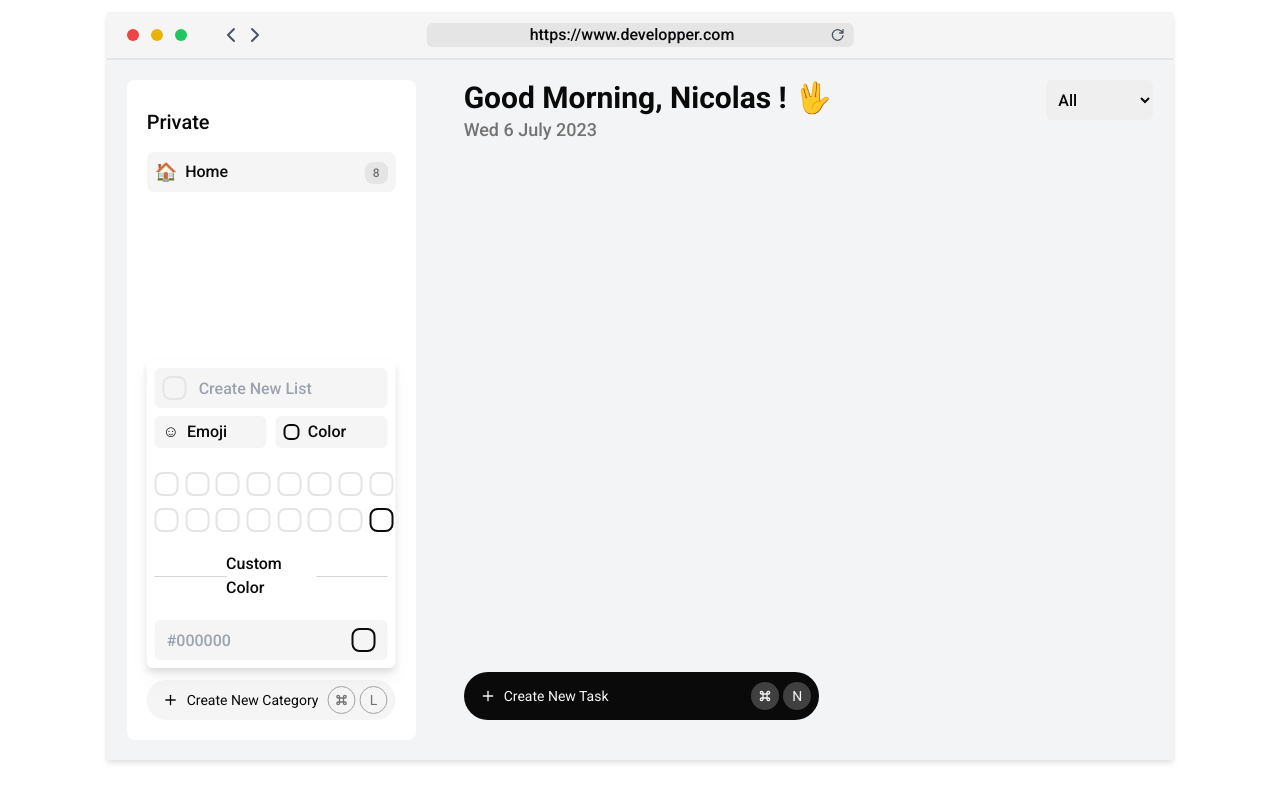
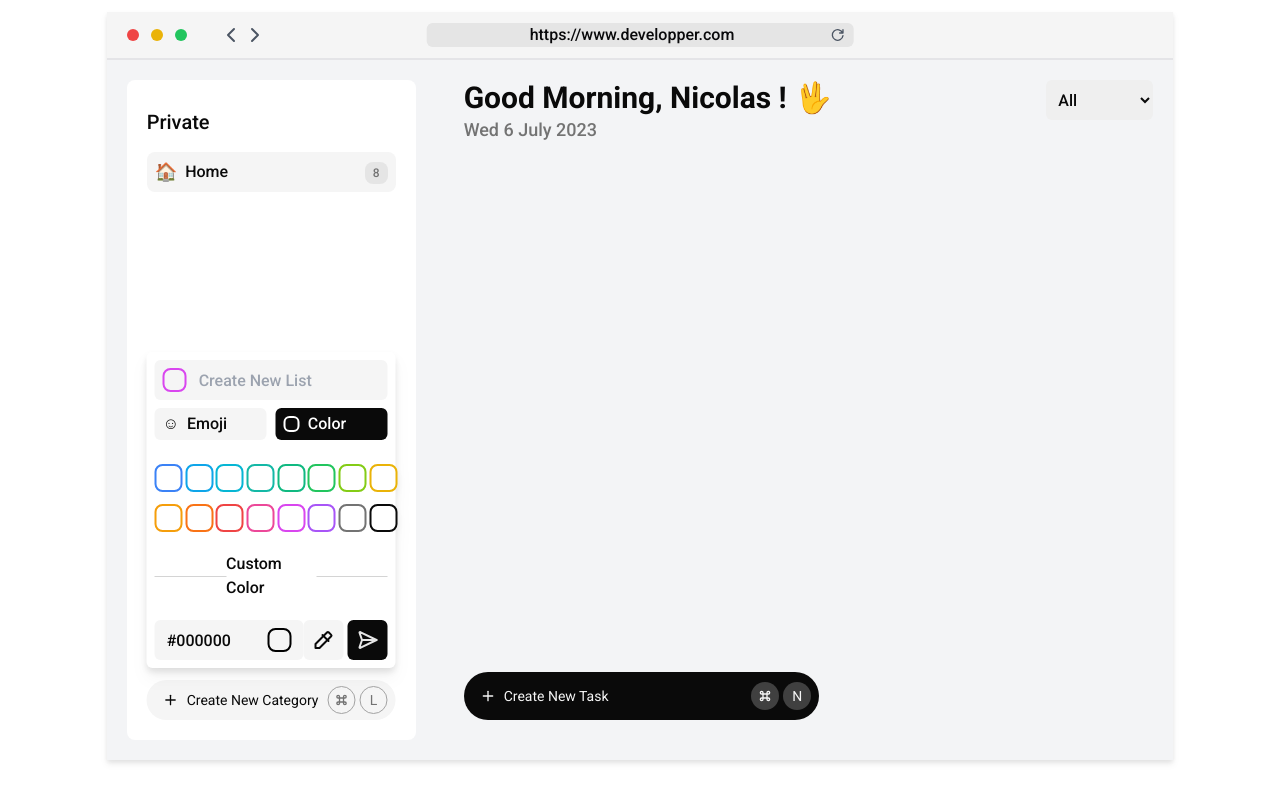
Before and after one commit to Bertollo-Nicolas/react-studies, a React (Vite) app: page /features/todoListReducer in a window 1280 px wide. Shown: the part 424-1224 px from the top of the page. Built offline with nearby package versions, Linux system fonts and the light colour scheme.

Commit message:
create color picker function

```diff
--- a/src/features/todoListReducer/assets/svg/index.tsx
+++ b/src/features/todoListReducer/assets/svg/index.tsx
@@ -15,9 +15,40 @@ export const IconCmd: React.FC<IconProps> = ({className}) => { return (<svg
     strokeLinecap="round"
     strokeLinejoin="round"
     strokeWidth="2"
-    className={"icon icon-tabler icons-tabler-outline icon-tabler-command"+className}
+    className={"icon icon-tabler icons-tabler-outline icon-tabler-command "+className}
     viewBox="0 0 24 24"
   >
     <path stroke="none" d="M0 0h24v24H0z"></path>
     <path d="M7 9a2 2 0 112-2v10a2 2 0 11-2-2h10a2 2 0 11-2 2V7a2 2 0 112 2H7"></path>
   </svg>)}
+
+export const IconColorPicker: React.FC<IconProps> = ({className}) => { return (<svg
+  xmlns="http://www.w3.org/2000/svg"
+  width="24"
+  height="24"
+  fill="none"
+  stroke="currentColor"
+  strokeLinecap="round"
+  strokeLinejoin="round"
+  strokeWidth="2"
+  className={"icon icon-tabler icons-tabler-outline icon-tabler-color-picker "+className}
+  viewBox="0 0 24 24"
+>
+  <path stroke="none" d="M0 0h24v24H0z"></path>
+  <path d="M11 7l6 6M4 16L15.7 4.3a1 1 0 011.4 0l2.6 2.6a1 1 0 010 1.4L8 20H4v-4z"></path>
+</svg>)}
+export const IconSend2: React.FC<IconProps> = ({className}) => { return (<svg
+  xmlns="http://www.w3.org/2000/svg"
+  width="24"
+  height="24"
+  fill="none"
+  stroke="currentColor"
+  strokeLinecap="round"
+  strokeLinejoin="round"
+  strokeWidth="2"
+  className={"icon icon-tabler icons-tabler-outline icon-tabler-send-2 "+className}
+  viewBox="0 0 24 24"
+>
+  <path stroke="none" d="M0 0h24v24H0z"></path>
+  <path d="M4.698 4.034L21 12 4.698 19.966a.503.503 0 01-.546-.124.555.555 0 01-.12-.568L6.5 12 4.032 4.726a.555.555 0 01.12-.568.503.503 0 01.546-.124zM6.5 12H21"></path>
+</svg>)}
--- a/src/features/todoListReducer/features/categories/components/CustomColorPicker.tsx
+++ b/src/features/todoListReducer/features/categories/components/CustomColorPicker.tsx
@@ -1,6 +1,15 @@
-import React from 'react';
+import { IconColorPicker, IconSend2 } from '@tabler/icons-react';
+import React, { useState } from 'react';
 
-const CustomColorPicker: React.FC = () => {
+interface CustomColorProps {
+    setPickedColor: React.Dispatch<React.SetStateAction<string>>
+}
+
+const CustomColorPicker: React.FC<CustomColorProps> = ({setPickedColor}) => {
+
+    const [color, setColor] = useState("#000000")
+    const [inputColor, setInputColor] = useState("#000000")
+
     return (
         <div className="list-options-custom-color">
             <div className="header flex justify-between items-center mt-5 mb-5">
@@ -8,9 +17,18 @@ const CustomColorPicker: React.FC = () => {
                 <p>Custom Color</p>
                 <span className='w-1/3 h-px bg-neutral-300' ></span>
             </div>
-            <div className="input relative h-10">
-                <input placeholder="#000000" type="text" className='bg-neutral-100 w-full py-1 rounded-md px-3 h-10' />
-                <span className="w-6 h-6 border-2 border-neutral-950 rounded-lg absolute right-3 bottom-1/2 transform translate-y-1/2"></span>
+            <div className="input h-10 flex justify-between">
+                <div className="input-content relative w-[70%]">
+                    <input placeholder="#000000" value={inputColor} onChange={e => setColor(e.target.value)} type="text" className='bg-neutral-100 w-full py-1 rounded-md px-3 h-10' />
+                    <span className="w-6 h-6 border-2 rounded-lg absolute right-3 bottom-1/2 transform translate-y-1/2" style={{borderColor: inputColor}}></span>
+                </div>
+                <div className="btn-content flex">
+                    <div className="btn-pick-color">
+                        <input className='w-10 h-10 absolute z-0 opacity-0 cursor-pointer' type="color" value={inputColor} onChange={e => setInputColor(e.target.value)} />
+                        <button className='bg-neutral-100 w-10 h-10 rounded-md flex items-center justify-center mr-1 transition-all duration-300 hover:bg-neutral-950 hover:text-neutral-200'><IconColorPicker /></button>
+                    </div>
+                    <button className='group bg-neutral-950 w-10 h-10 rounded-md flex items-center justify-center text-neutral-200' onClick={() =>  setPickedColor(inputColor)}><IconSend2 className=' transition-all duration-300 group-hover:-rotate-45' /></button>
+                </div>
             </div>
         </div>
     );
--- a/src/features/todoListReducer/features/categories/components/DefaultColorPicker.tsx
+++ b/src/features/todoListReducer/features/categories/components/DefaultColorPicker.tsx
@@ -1,12 +1,17 @@
 import React from 'react';
 import colors from '../data/color';
 
-const DefaultColorPicker: React.FC = () => {
+interface DefaultColorProps {
+    setPickedColor: React.Dispatch<React.SetStateAction<string>>
+}
+
+const DefaultColorPicker: React.FC<DefaultColorProps> = ({setPickedColor}) => {
+
     return (
         <div className="grid grid-cols-8 gap-3">
              {
                 colors.map((color, index) =>
-                    <span key={index} className={"default-color w-6 h-6 border-2 cursor-pointer border-"+color.colorName+"-"+color.colorShade+" rounded-lg"}></span>
+                    <span key={index} className={`default-color bg-white w-7 h-7 border-2 cursor-pointer ${color.borderClassName} rounded-lg ${color.hoverBgClassName} transition-all duration-300`} onClick={() => setPickedColor(color.hexCode)}></span>
                 )
              }
 
--- a/src/features/todoListReducer/features/categories/components/ModalCreateCatergory.tsx
+++ b/src/features/todoListReducer/features/categories/components/ModalCreateCatergory.tsx
@@ -1,21 +1,41 @@
-import React from 'react';
+import React, { useState } from 'react';
 import DefaultColorPicker from './DefaultColorPicker';
 import CustomColorPicker from './CustomColorPicker';
 
 const ModalCreateCategory: React.FC = () => {
+
+    const [showColorOptions, setShowColorOptions] = useState(true)
+    const [showEmojiOptions, setShowEmojiOptions] = useState(false)
+    const [pickedColor, setPickedColor] = useState("#D946EF")
+
+    console.log("color now: "+pickedColor);
+
+
     return (
         <div className="modal-category w-full bg-white drop-shadow-lg p-2 rounded-md mb-3">
             <div className="input relative h-10 mb-2">
                 <input type="text" placeholder='Create new List' className='bg-neutral-100 rounded-md  py-1 pl-11 pr-3 capitalize w-full mb-3 h-10' />
-                <span className="default-color w-6 h-6 border-2 border-neutral-200 rounded-lg absolute left-2 bottom-1/2 transform translate-y-1/2"></span>
+                <span className={"default-color w-6 h-6 border-2 rounded-lg absolute left-2 bottom-1/2 transform translate-y-1/2"} style={{borderColor: pickedColor}}></span>
             </div>
             <div className="list-options flex mb-6 justify-between">
-                <button className='bg-neutral-100 rounded-md w-[48%] hover:bg-neutral-950 hover:text-white transition-all duration-500 py-1 text-left px-2 flex'><span>&#x263A;</span><span className='ml-2'>Emoji</span></button>
-                <button className='group bg-neutral-100 rounded-md w-[48%] hover:bg-neutral-950 hover:text-white transition-all duration-500 py-1 text-left px-2 flex items-center'><span className="w-4 h-4 border-2 border-neutral-950 rounded-md right-0 group-hover:border-white"></span><span className='ml-2'>Color</span></button>
+                <button
+                    onClick={() => [setShowColorOptions(!showColorOptions), setShowEmojiOptions(!showEmojiOptions)]}
+                    className={'bg-neutral-100 rounded-md w-[48%] hover:bg-neutral-950 hover:text-white transition-all duration-500 py-1 text-left px-2 flex items-center ' + (showEmojiOptions ? 'bg-neutral-950 text-white' : '')}
+                >
+                    <span>&#x263A;</span>
+                    <span className='ml-2'>Emoji</span>
+                </button>
+                <button
+                    onClick={() => [setShowColorOptions(!showColorOptions), setShowEmojiOptions(!showEmojiOptions)]}
+                    className={'bg-neutral-100 rounded-md w-[48%] hover:bg-neutral-950 hover:text-white transition-all duration-500 py-1 text-left px-2 flex items-center ' + (showColorOptions ? 'bg-neutral-950 text-white' : '')}
+                >
+                    <span className={"w-4 h-4 border-2 rounded-md right-0 group-hover:border-white "+ (showColorOptions ? "border-white": "border-neutral-950")}></span>
+                    <span className='ml-2'>Color</span>
+                </button>
             </div>
             <div className="list-options-color">
-                <DefaultColorPicker />
-                <CustomColorPicker />
+                <DefaultColorPicker setPickedColor={setPickedColor} />
+                <CustomColorPicker setPickedColor={setPickedColor} />
             </div>
         </div>
     );
--- a/src/features/todoListReducer/features/categories/data/color.ts
+++ b/src/features/todoListReducer/features/categories/data/color.ts
@@ -1,25 +1,26 @@
 interface colorProp {
-    colorName: string,
-    colorShade: string,
+    hoverBgClassName: string,
+    borderClassName: string,
+    hexCode: string
 }
 
 const colors: colorProp[] = [
-    {colorName: 'blue', colorShade: '500'},
-    {colorName: 'sky', colorShade: '500'},
-    {colorName: 'cyan', colorShade: '500'},
-    {colorName: 'teal', colorShade: '500'},
-    {colorName: 'emerald', colorShade: '500'},
-    {colorName: 'green', colorShade: '500'},
-    {colorName: 'lime', colorShade: '500'},
-    {colorName: 'yellow', colorShade: '500'},
-    {colorName: 'amber', colorShade: '500'},
-    {colorName: 'orange', colorShade: '500'},
-    {colorName: 'red', colorShade: '500'},
-    {colorName: 'pink', colorShade: '500'},
-    {colorName: 'fuchsia', colorShade: '500'},
-    {colorName: 'purple', colorShade: '500'},
-    {colorName: 'neutral', colorShade: '500'},
-    {colorName: 'neutral', colorShade: '950'},
+    {hoverBgClassName: 'hover:bg-blue-500', borderClassName: 'border-blue-500', hexCode: '#3B82F6'},
+    {hoverBgClassName: 'hover:bg-sky-500', borderClassName: 'border-sky-500', hexCode: '#0EA5E9'},
+    {hoverBgClassName: 'hover:bg-cyan-500', borderClassName: 'border-cyan-500', hexCode: '#06B6D4'},
+    {hoverBgClassName: 'hover:bg-teal-500', borderClassName: 'border-teal-500', hexCode: '#14B8A6'},
+    {hoverBgClassName: 'hover:bg-emerald-500', borderClassName: 'border-emerald-500', hexCode: '#10B981'},
+    {hoverBgClassName: 'hover:bg-green-500', borderClassName: 'border-green-500', hexCode: '#22C55E'},
+    {hoverBgClassName: 'hover:bg-lime-500', borderClassName: 'border-lime-500', hexCode: '#84CC16'},
+    {hoverBgClassName: 'hover:bg-yellow-500', borderClassName: 'border-yellow-500', hexCode: '#EAB308'},
+    {hoverBgClassName: 'hover:bg-amber-500', borderClassName: 'border-amber-500', hexCode: '#F59E0B'},
+    {hoverBgClassName: 'hover:bg-orange-500', borderClassName: 'border-orange-500', hexCode: '#F97316'},
+    {hoverBgClassName: 'hover:bg-red-500', borderClassName: 'border-red-500', hexCode: '#EF4444'},
+    {hoverBgClassName: 'hover:bg-pink-500', borderClassName: 'border-pink-500', hexCode: '#EC4899'},
+    {hoverBgClassName: 'hover:bg-fuchsia-500', borderClassName: 'border-fuchsia-500', hexCode: '#D946EF'},
+    {hoverBgClassName: 'hover:bg-purple-500', borderClassName: 'border-purple-500', hexCode: '#A855F7'},
+    {hoverBgClassName: 'hover:bg-neutral-500', borderClassName: 'border-neutral-500', hexCode: '#737373'},
+    {hoverBgClassName: 'hover:bg-neutral-950', borderClassName: 'border-neutral-950', hexCode: '#0a0a0a'},
 ]
 
 export default colors;
```
